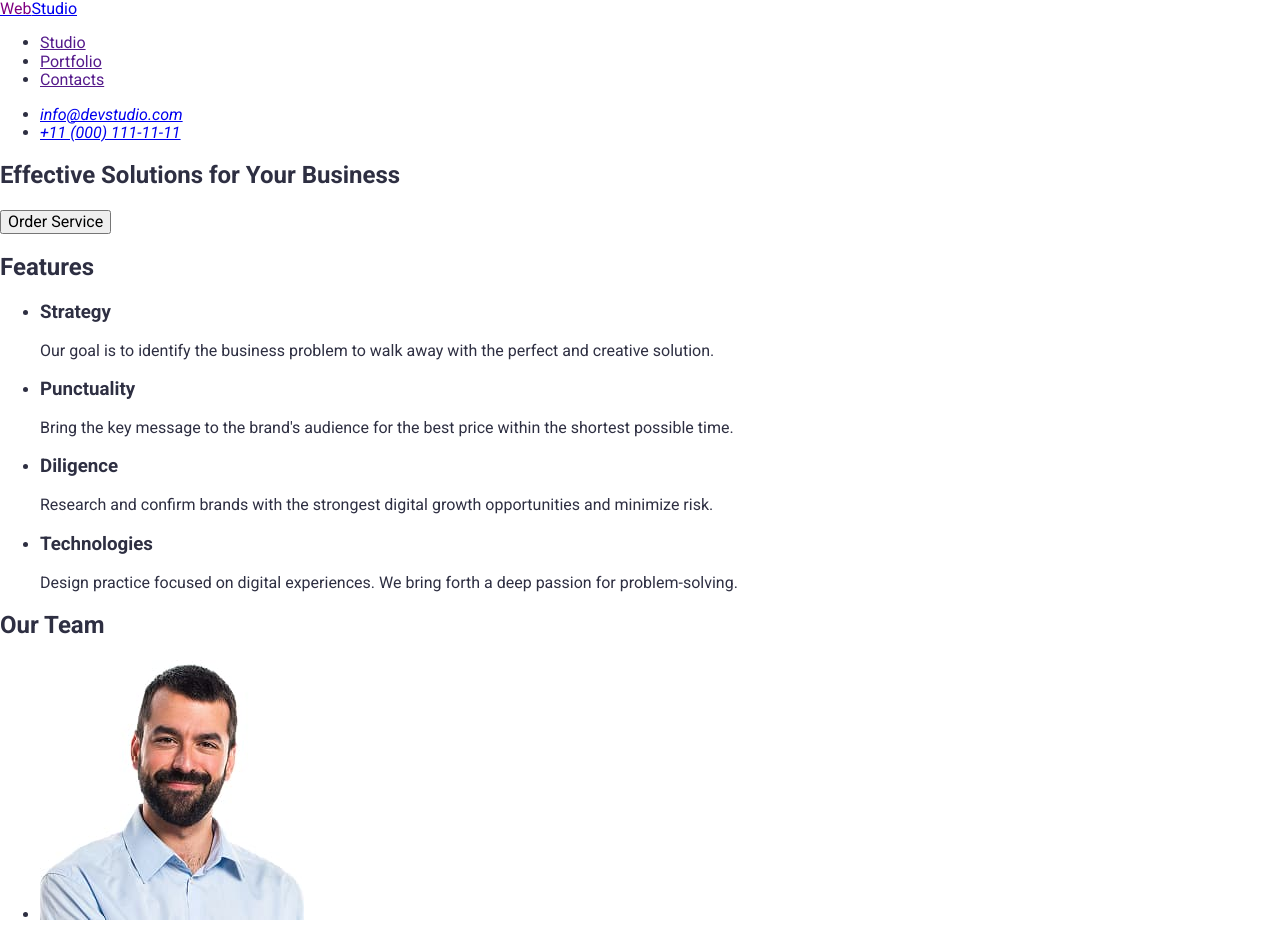
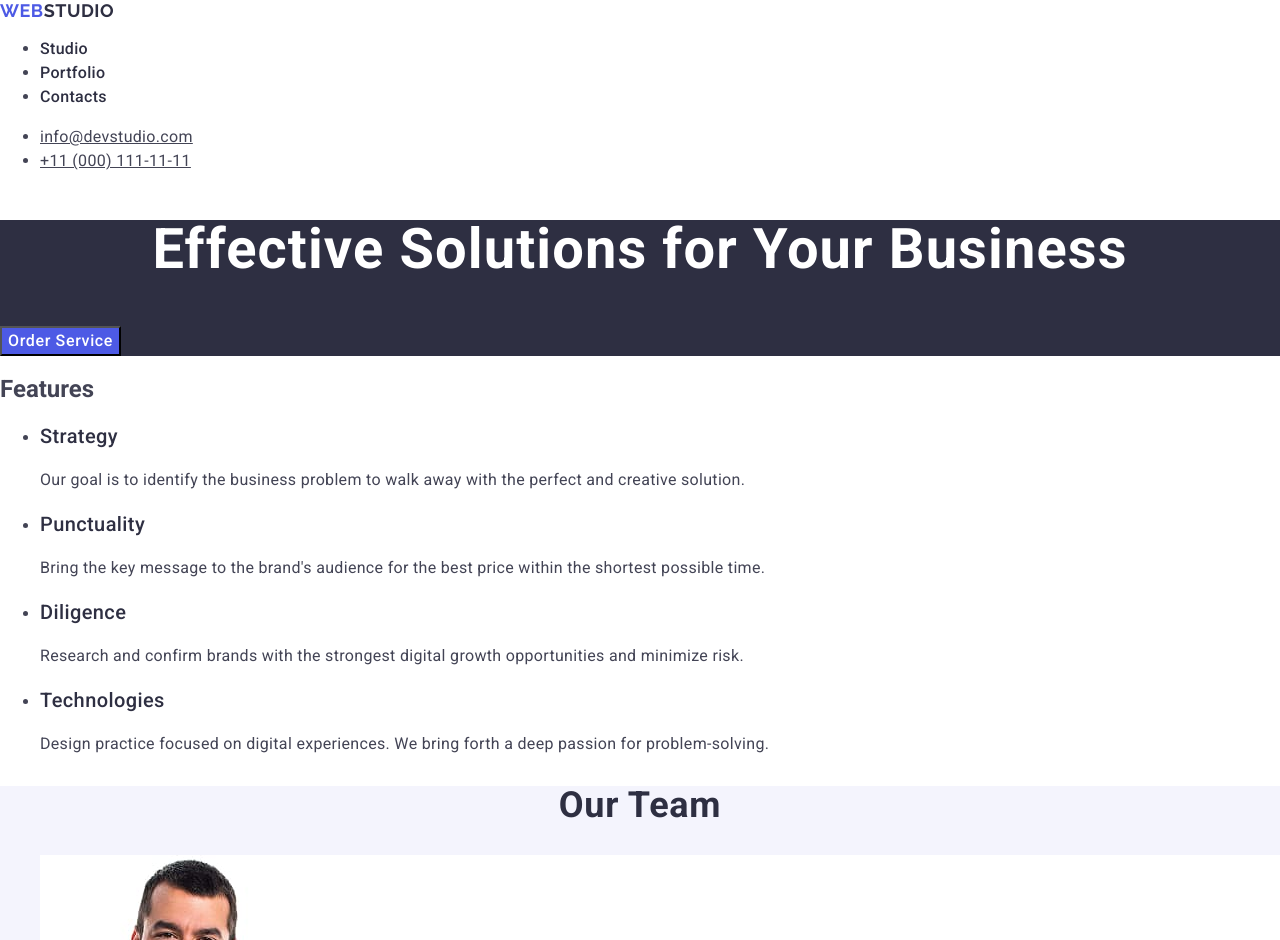
Before and after one commit to Lika2907/goit-markup-hw-02, a plain HTML site: page index.html in a window 1280 px wide. Shown: the top 940 px of the page. Drawn offline with nearby package versions, Linux system fonts and the light colour scheme.

Commit message:
add styles

```diff
--- a/css/styles.css
+++ b/css/styles.css
@@ -1,8 +1,99 @@
 body {
     font-family: "Roboto", sans-serif;
     background-color: #ffffff;
-    color: #2E2F42;
+    color: #434455;
 }
 .logo-color{
-    color: purple;
+    color: #2e2f42;
 }
+.logo {
+    font-family: "Raleway", sans-serif;
+    font-weight: 700;
+    font-size: 18px;
+    line-height: 1.17;
+    letter-spacing: 0.03em;
+    text-transform: uppercase;
+    color: #4d5ae5;
+    text-decoration: none;
+}
+.nav-link {
+    font-weight: 500;
+    font-size: 16px;
+    line-height: 1.5;
+    letter-spacing: 0.02em;
+    color: #2e2f42;
+    text-decoration: none;
+}
+.nav-link:hover, .nav-link:focus {
+    color: #404bbf;
+}
+.info {
+    font-style: normal;
+    font-size: 16px;
+    line-height: 1.5;
+    letter-spacing: 0.02em;
+    color: #434455;
+}
+.info:hover, .info:focus {
+    color: #404bbf;
+}
+.solutions{
+    background-color: #2e2f42;
+}
+.headline {
+    font-size: 56px;
+    line-height: 1.07;
+    text-align: center;
+    letter-spacing: 0.02em;
+    color: #ffffff;
+}
+.button {
+    background-color: #4D5AE5;
+    font-family: "Roboto", sans-serif;
+    font-weight: 500;
+    font-size: 16px;
+    line-height: 1.5;
+    letter-spacing: 0.04em;
+    color: #ffffff;
+    cursor: pointer;
+}
+.button:hover, .button:focus {
+    background-color: #404BBF;
+}
+.goals {
+    font-weight: 500;
+    font-size: 20px;
+    line-height: 1.2;
+    letter-spacing: 0.02em;
+    color: #2e2f42;
+}
+.text {
+    font-size: 16px;
+    line-height: 1.5;
+    letter-spacing: 0.02em;
+    color: #434455;
+}
+.team {
+    background-color: #F4F4FD
+}
+.team-headline {
+    font-size: 36px;
+    line-height: 1.11;
+    text-align: center;
+    letter-spacing: 0.02em;
+    text-transform: capitalize;
+    color: #2e2f42;
+}
+.team-members {
+    background-color: #FFFFFF;
+    font-weight: 500;
+    font-size: 20px;
+    line-height: 1.2;
+    letter-spacing: 0.02em;
+}
+.occupation {
+    font-size: 16px;
+    line-height: 1.5;
+    letter-spacing: 0.02em;
+    color: #434455;
+}
--- a/index.html
+++ b/index.html
@@ -4,6 +4,8 @@
     <meta charset="UTF-8">
     <meta name="viewport" content="width=device-width, initial-scale=1.0">
     <title>Homework #2</title>
+    <link rel="preconnect" href="https://fonts.googleapis.com">
+    <link rel="preconnect" href="https://fonts.gstatic.com" crossorigin>
     <link href="https://fonts.googleapis.com/css2?family=Raleway:ital,wght@0,700;1,700&family=Roboto:ital,wght@0,100..900;1,100..900&display=swap" rel="stylesheet">
     <link rel="stylesheet" href="node_modules/modern-normalize/modern-normalize.css">
     <link rel="stylesheet" href="css/styles.css">
@@ -12,77 +14,77 @@
     <!-- Header -->
     <header>
         <nav>
-            <a href="./index.html" class="logo"><span class="logo-color">Web</span>Studio</a>
+            <a href="./index.html" class="logo">Web<span class="logo-color">Studio</span></a>
             <ul>
-                <li><a href="">Studio</a></li>
-                <li><a href="">Portfolio</a></li>
-                <li><a href="">Contacts</a></li>
+                <li><a href="./index.html" class="nav-link">Studio</a></li>
+                <li><a href="" class="nav-link">Portfolio</a></li>
+                <li><a href="" class="nav-link">Contacts</a></li>
             </ul>
         </nav>
         <address>
             <ul>
-                <li><a href="mailto:info@devstudio.com">info@devstudio.com</a></li>
-                <li><a href="tel:+110001111111">+11 (000) 111-11-11</a></li>
+                <li><a href="mailto:info@devstudio.com" class="info">info@devstudio.com</a></li>
+                <li><a href="tel:+110001111111" class="info">+11 (000) 111-11-11</a></li>
             </ul>
         </address>
     </header>
     <!-- Main contant -->
      <main>
-        <section>
-            <h1>Effective Solutions for Your Business</h1>
-            <button type="button">Order Service</button>
+        <section class="solutions">
+            <h1 class="headline">Effective Solutions for Your Business</h1>
+            <button type="button" class="button">Order Service</button>
         </section>
         <section>
             <h2 class="visually-hidden">Features</h2>
             <ul>
                 <li>
-                    <h3>Strategy</h3>
-                    <p>
+                    <h3 class="goals">Strategy</h3>
+                    <p class="text">
                         Our goal is to identify the business problem to walk away with the perfect and creative solution.
                     </p>
                 </li>
                 <li>
-                    <h3>Punctuality</h3>
-                    <p>
+                    <h3 class="goals">Punctuality</h3>
+                    <p class="text">
                         Bring the key message to the brand's audience for the best price within the shortest possible time.
                     </p>
                 </li>
                 <li>
-                    <h3>Diligence</h3>
-                    <p>
+                    <h3 class="goals">Diligence</h3>
+                    <p class="text">
                         Research and confirm brands with the strongest digital growth opportunities and minimize risk.
                     </p>
                 </li>
                 <li>
-                    <h3>Technologies</h3>
-                    <p>
+                    <h3 class="goals">Technologies</h3>
+                    <p class="text">
                         Design practice focused on digital experiences. We bring forth a deep passion for problem-solving.
                     </p>
                 </li>
             </ul>
         </section>
-        <section>
-            <h2>Our Team</h2>
+        <section class="team">
+            <h2 class="team-headline">Our Team</h2>
                 <ul>
-                    <li>
+                    <li class="team-members">
                         <img src="./images/team-1.jpg" alt="Mark Guerrero, Product Designer" width="264">
                         <h3>Mark Guerrero</h3>
-                        <p>Product Designer</p>
+                        <p class="occupation">Product Designer</p>
                     </li>
-                    <li>
+                    <li class="team-members">
                         <img src="./images/team-2.jpg" alt="Tom Ford, Frontend Developer" width="264">
                         <h3>Tom Ford</h3>
-                        <p>Frontend Developer</p>
+                        <p class="occupation">Frontend Developer</p>
                     </li>
-                    <li>
+                    <li class="team-members">
                         <img src="./images/team-3.jpg" alt="Camila Garcia, Marketing" width="264">
                         <h3>Camila Garcia</h3>
-                        <p>Marketing</p>
+                        <p class="occupation">Marketing</p>
                     </li>
-                    <li>
+                    <li class="team-members">
                         <img src="./images/team-4.jpg" alt="Daniel Wilson, UI Designer" width="264">
                         <h3>Daniel Wilson</h3>
-                        <p>UI Designer</p>
+                        <p class="occupation">UI Designer</p>
                     </li>
                 </ul>
         </section>
```
